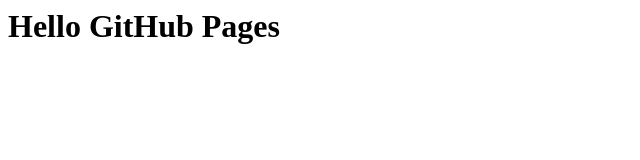
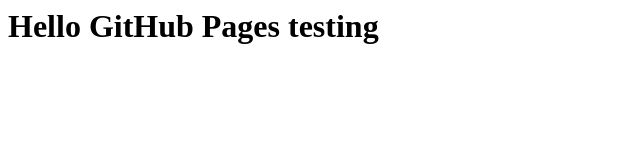
Before and after one commit to GuernJaq/static, a plain HTML site: page index.html in a window 1280 px wide. Shown: the whole page, without its empty margins (0-640 px from the left). Drawn offline with Linux system fonts and the light colour scheme.

Commit message:
testing acct change

```diff
--- a/index.html
+++ b/index.html
@@ -1 +1 @@
-<h1>Hello GitHub Pages</h1>
+<h1>Hello GitHub Pages testing</h1>
```
